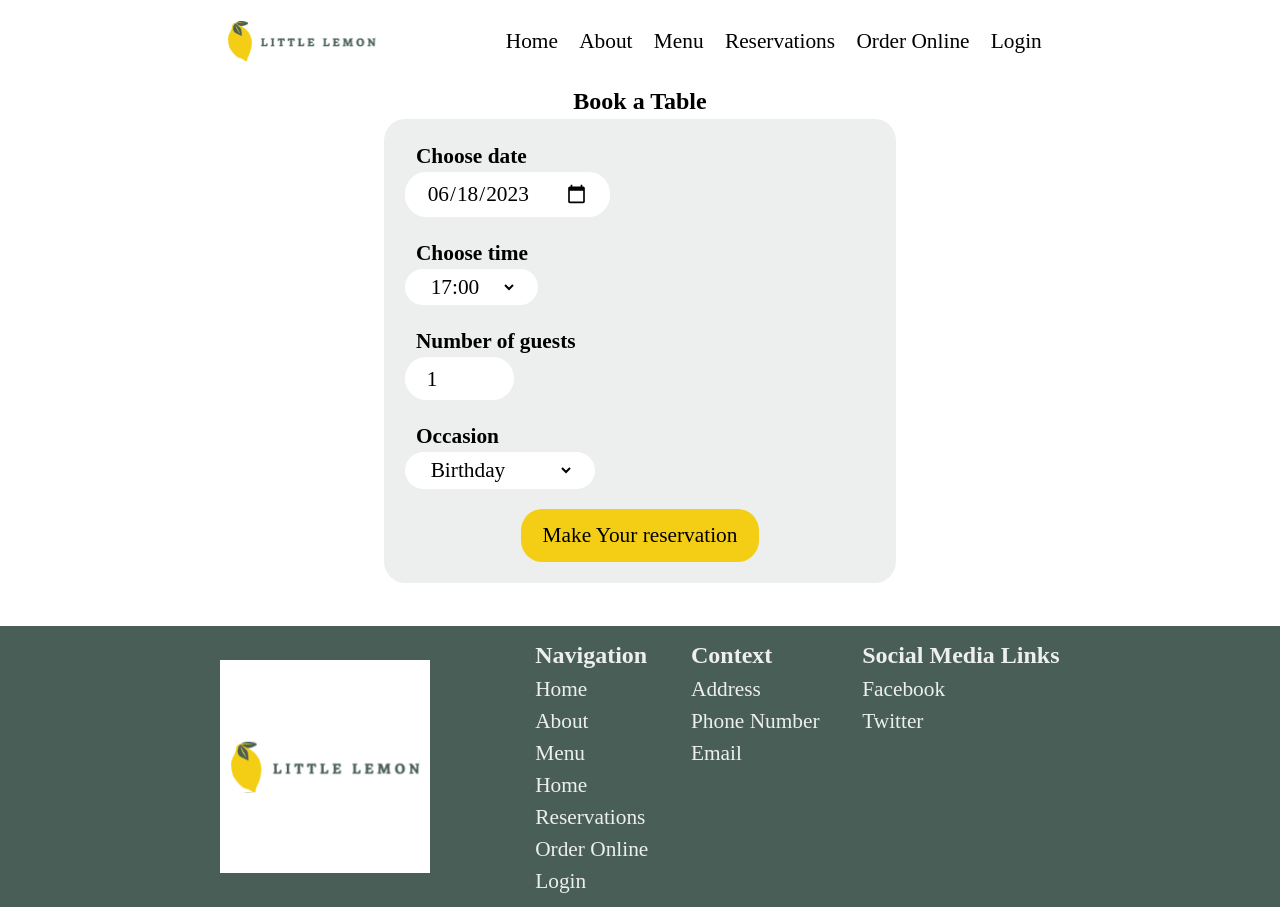
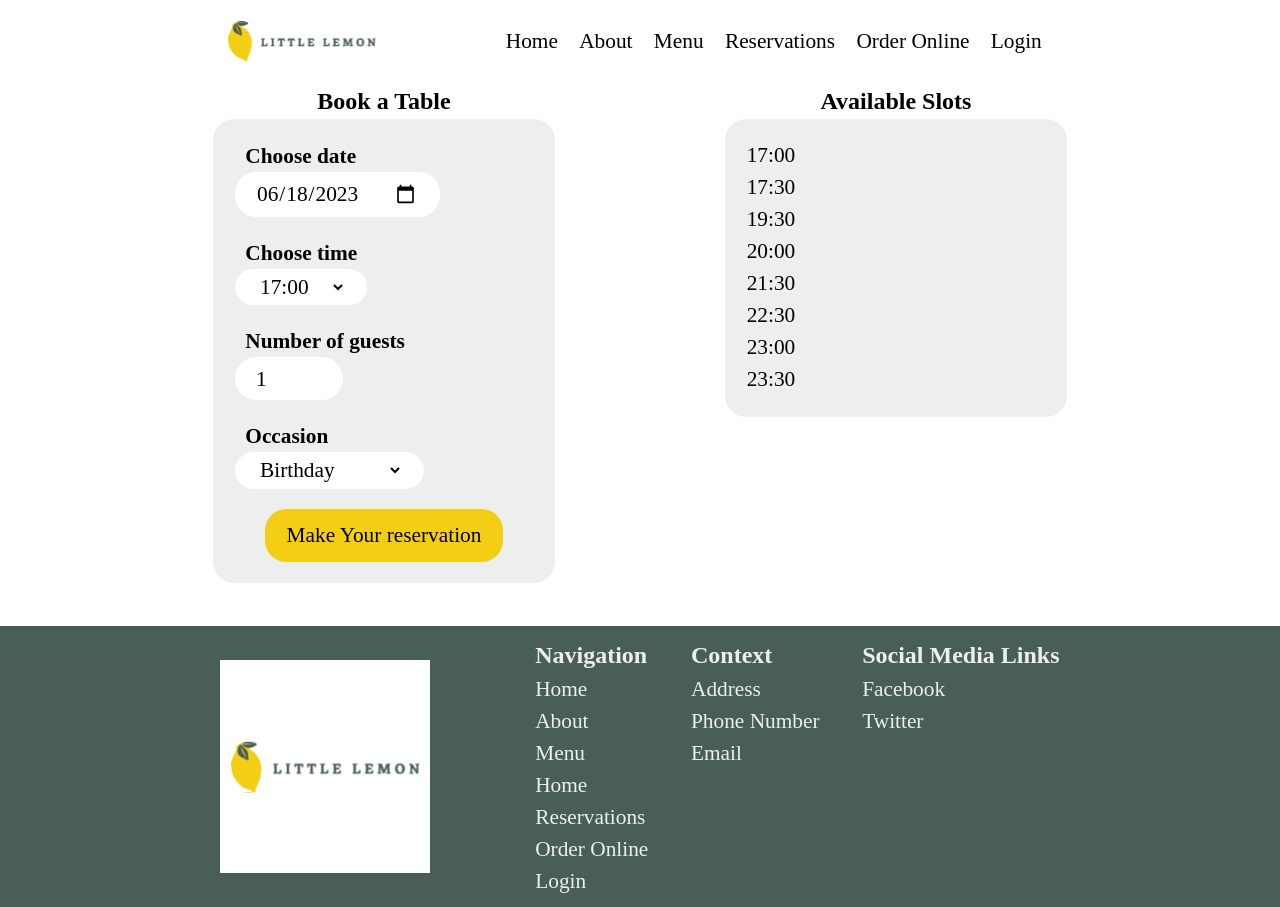
Before and after one commit to blackskygg/little-lemon, a React (Create React App) app: page /book in a window 1280 px wide. Built offline with nearby package versions, Linux system fonts and the light colour scheme.

Commit message:
add slots component

```diff
--- a/src/BookingPage.js
+++ b/src/BookingPage.js
@@ -42,8 +42,9 @@ function BookingPage() {
     };
 
     return (
-        <section className={adaptiveGrid}>
-            <div className={selfCenter + ' xl:col-start-3 xl:col-end-11 flex flex-col items-start xl:w-[24rem] mb-8'}>
+        <section className={adaptiveGrid + ' mb-8'}>
+            <div className={selfCenter + ' xl:justify-self-stretch xl:col-start-3 xl:col-end-11 flex flex-wrap justify-center xl:justify-between items-start gap-4'}>
+                <div className={'flex flex-col items-start w-[16rem]'}>
                     <h2 className='text-card-title m-auto'> Book a Table </h2>
                     <form
                         className={'self-stretch flex flex-col items-start gap-[20px] bg-h-l p-4 rounded-2xl box-border '}
@@ -77,6 +78,15 @@ function BookingPage() {
                         <input className={[button, hoverLink, 'self-center text-paragraph'].join(' ')} type='submit' value='Make Your reservation' />
                     </form>
                 </div>
+                <div className={'flex flex-col items-start w-[16rem]'}>
+                    <h2 className='text-card-title m-auto'> Available Slots </h2>
+                    <div className={'self-stretch flex flex-col items-start gap-[20px] bg-h-l p-4 rounded-2xl box-border '}>
+                        <ul>
+                            {availableTimes.map((t) => <li> {t} </li>)}
+                        </ul>
+                    </div>
+                </div>
+            </div>
         </section>
     );
 }
```
Lines whose indentation alone changed are shown as unchanged.
